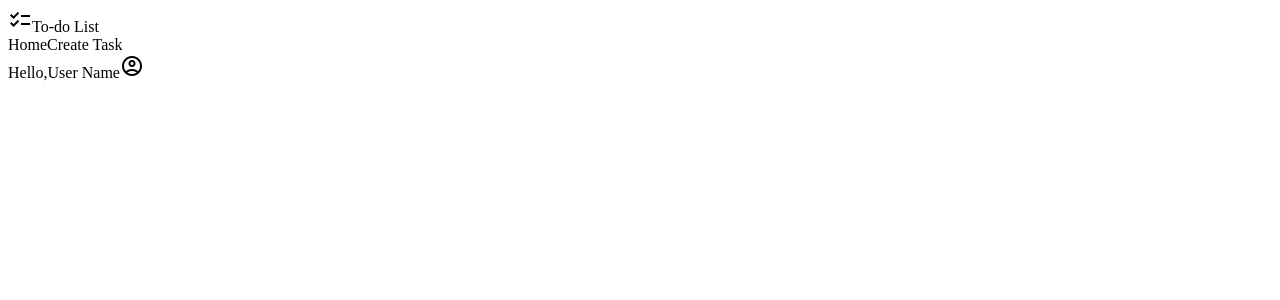
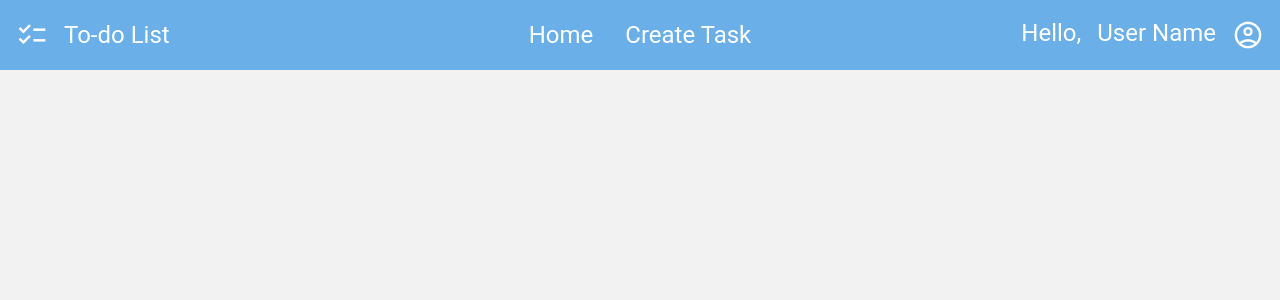
Before and after one commit to JotaV3/todolist-app-angular, an Angular app: page /home in a window 1280 px wide. Shown: the top 300 px of the page. Built offline with nearby package versions, Linux system fonts and the light colour scheme.

Commit message:
feat(styles): add menu template style

```diff
--- a/src/styles.scss
+++ b/src/styles.scss
@@ -1 +1,55 @@
-/* You can add global styles to this file, and also import other style files */
+* {
+    margin: 0;
+    padding: 0;
+    font-family: 'Roboto', sans-serif;
+}
+
+body {
+    background-color: #f2f2f2;
+    color: #333;
+    font-size: 16px;
+}
+
+.template-container {
+    display: flex;
+    flex-direction: column;
+    height: 100vh;
+}
+
+header.menu-container {
+    background-color: #6aafe8;
+    color: #fff;
+    font-size: 1.5rem;
+    display: grid;
+    grid-template-columns: 1fr auto 1fr;
+    align-items: center;
+    width: 100%;
+    box-sizing: border-box;
+    min-height: 70px;
+    padding: 1rem;
+}
+
+.menu-logo {
+    grid-column: 1;
+    display: flex;
+    align-items: center;
+    gap: 1rem;
+}
+
+.menu {
+    grid-column: 2;
+    display: flex;
+    gap: 2rem;
+}
+
+.menu-user {
+    grid-column: 3;
+    display: flex;
+    justify-content: flex-end;
+    gap: 1rem;
+}
+
+.material-symbols-outlined {
+    font-size: 32px;
+    vertical-align: middle;
+}
```
